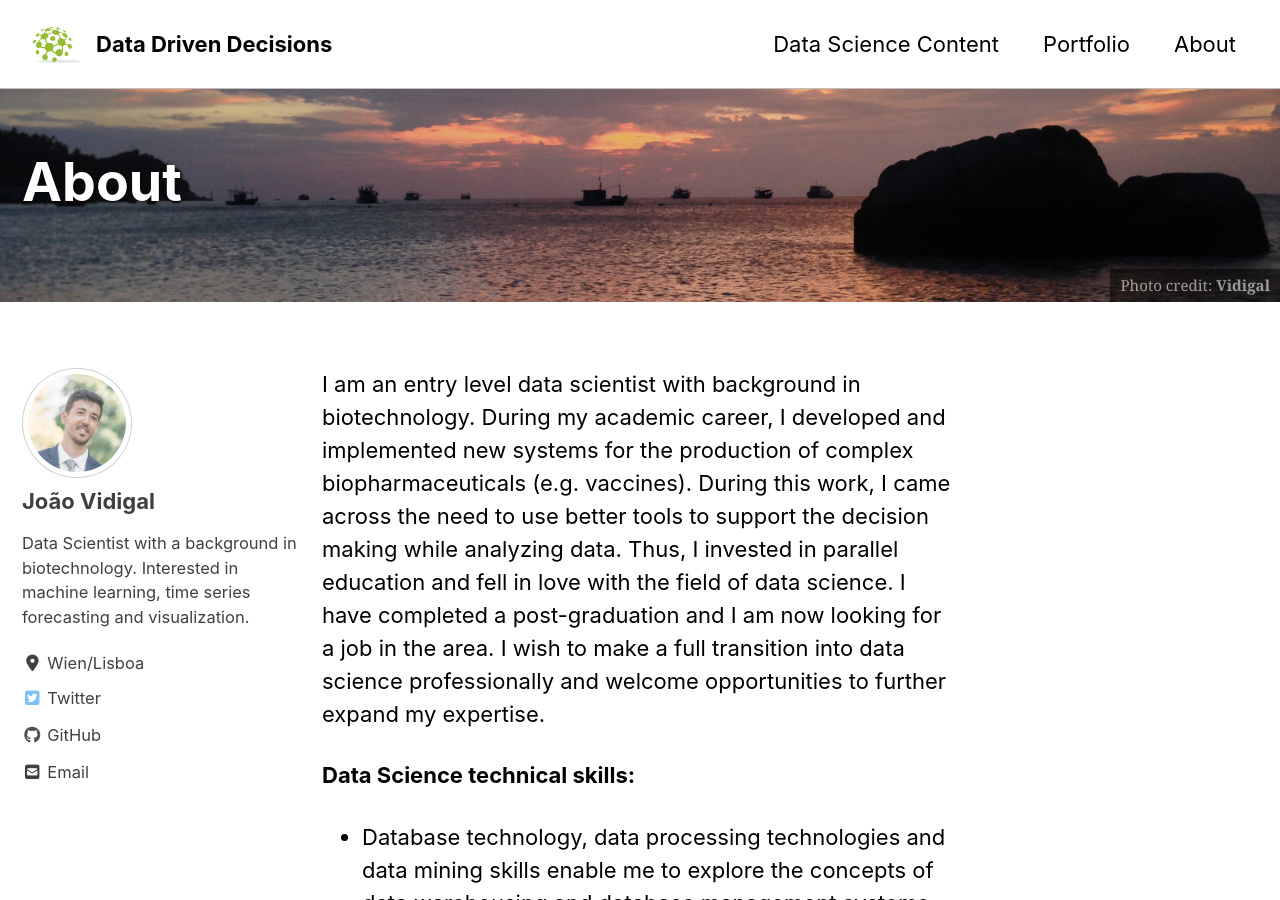
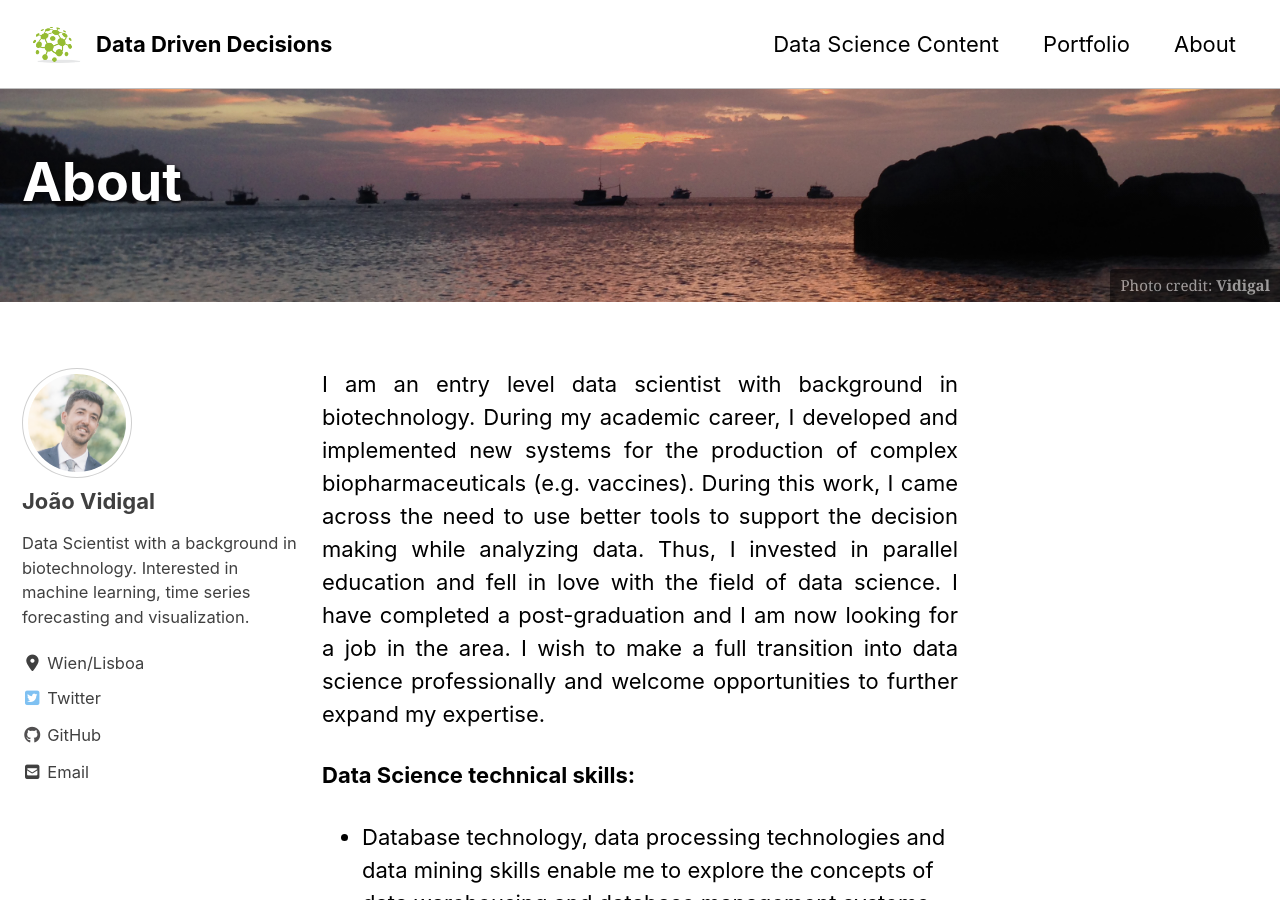
Before and after one commit to vidigaljoao/vidigaljoao.github.io, a Jekyll site: the page built from _pages/about.md, in a window 1280 px wide and 900 px high. Built offline with Jekyll 4.4.1, drawn with Linux system fonts in a browser that asks for light colours; cached includes are drawn as plain includes; nearby versions of some CDN libraries.

```diff
--- a/_pages/about.md
+++ b/_pages/about.md
@@ -8,9 +8,8 @@ header:
   caption: "Photo credit: **Vidigal**"
 excerpt: #"Some projects concerning data science."
 ---
-
-I am an entry level data scientist with background in biotechnology.
-During my academic career, I developed and implemented new systems for the production of complex biopharmaceuticals (e.g. vaccines). During this work, I came across the need to use better tools to support the decision making while analyzing data. Thus, I invested in parallel education and fell in love with the field of data science. I have completed a post-graduation and I am now looking for a job in the area. I wish to make a full transition into data science professionally and welcome opportunities to further expand my expertise.
+<p style='text-align: justify;'> I am an entry level data scientist with background in biotechnology.
+During my academic career, I developed and implemented new systems for the production of complex biopharmaceuticals (e.g. vaccines). During this work, I came across the need to use better tools to support the decision making while analyzing data. Thus, I invested in parallel education and fell in love with the field of data science. I have completed a post-graduation and I am now looking for a job in the area. I wish to make a full transition into data science professionally and welcome opportunities to further expand my expertise.</p>
 
 **Data Science technical skills:**
 * Database technology, data processing technologies and data mining skills enable me to explore the concepts of data warehousing and database management systems, extraction, transformation, and loading of data (ETL), as well as the use of analytical processing techniques and data mining to support decision making. Coverage of classic machine learning topics.
```
